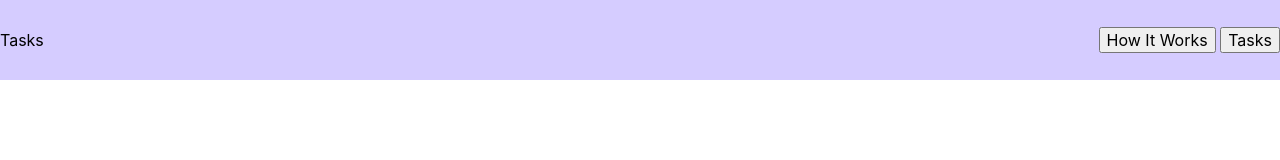
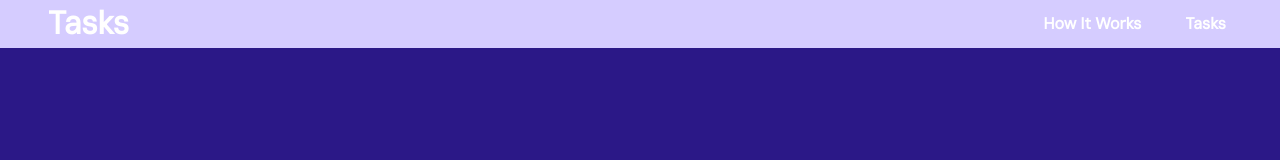
Before and after one commit to mothibimalebana/ToDo-List, a website built with webpack: page src/index.html in a window 1280 px wide. Built offline with nearby package versions, Linux system fonts and the light colour scheme.

Commit message:
using gridcss for layout

```diff
--- a/src/css/styles.css
+++ b/src/css/styles.css
@@ -1,19 +1,16 @@
 @font-face {
     font-family: 'poppinsregular';
-    src: url('poppins-regular-webfont.woff2') format('woff2'),
-         url('poppins-regular-webfont.woff') format('woff');
+    src: url('../fonts/DM_Sans/poppins-regular-webfont.woff2') format('woff2'),
+         url('../fonts/DM_Sans/poppins-regular-webfont.woff') format('woff');
     font-weight: normal;
     font-style: normal;
 
 }
 
-
-
-
 @font-face {
-    font-family: 'DM_Sans';
-    src: url('dmsans-variablefont_opszwght-webfont.woff2') format('woff2'),
-         url('dmsans-variablefont_opszwght-webfont.woff') format('woff');
+    font-family: 'DM Sans';
+    src: url('../fonts/DM_Sans/dmsans-variablefont_opszwght-webfont.woff2') format('woff2'),
+         url('../fonts/DM_Sans/dmsans-variablefont_opszwght-webfont.woff') format('woff');
     font-weight: normal;
     font-style: normal;
 
@@ -46,6 +43,7 @@
   body {
     font-size: 16px;
     height: 100%;
+    font-family: 'DM Sans';
     background: #FFF;
     font-family: 'Inter';
     -webkit-font-smoothing: antialiased;
@@ -67,6 +65,9 @@
   input, button, textarea, select {
     font: inherit;
   }
+  button:hover{
+    cursor: pointer;
+  }
   /*
     7. Avoid text overflows
   */
@@ -85,8 +86,38 @@
   .nav {
     display: flex;
     justify-content: space-between;
+    font-family: 'DM Sans';
     align-items: center;
+
     background: #D5CCFF;
-    height: 5rem;
-    flex-shrink: 0;
-}
+    height: 3rem;
+
+    /* TYPOGRAPHY */
+    color: #FFF;
+    font-family: "DM Sans";
+    font-size: 2rem;
+    font-style: normal;
+    font-weight: 700;
+    line-height: normal;
+    padding: 0 3rem;
+    }
+    .navRight {
+        display: flex;
+        gap: 2rem;
+        font-size: 1rem;
+    }
+    .navRight > button {
+        background: #D5CCFF;
+        color:#FFF;
+        border: none;
+    }
+
+    .container{
+        display: grid;
+        grid-template-columns: 2fr 1fr;
+        grid-template-rows: 2fr 1fr;
+        min-height: 100%;
+        background-color: #2B1887;
+        padding: 0 3rem;
+
+    }
--- a/src/index.html
+++ b/src/index.html
@@ -16,5 +16,11 @@
             </div>
         </div>
     </header>
+    <div class="container">
+        <div class="tasks">
+
+        </div>
+        <div class="lists"></div>
+    </div>
 </body>
 </html>
--- a/webpack.common.js
+++ b/webpack.common.js
@@ -8,12 +8,12 @@ module.exports = {
   plugins: [
     new HtmlWebpackPlugin({
       title: 'todo list',
-      filename: '[name].html',
+      filename: 'index.html',
       template: './src/index.html'
     }),
     new HtmlWebpackPlugin({
       title: 'how it works',
-      filename:  '[name].html',
+      filename:  'hiwp.html',
       template: './src/hiwp.html'
     })
   ],
@@ -22,4 +22,16 @@ module.exports = {
     path: path.resolve(__dirname, 'dist'),
     clean: true,
   },
+  module: {
+    rules: [
+      {
+        test: /\.css$/i,
+        use: ['style-loader', 'css-loader'],
+      },
+      {
+        test: /\.(woff|woff2|eot|ttf|otf)$/i,
+        type: 'asset/resource',
+      },
+    ],
+  },
 };
```
Also changed, not shown: index.html (deleted, +0 -19 lines).
